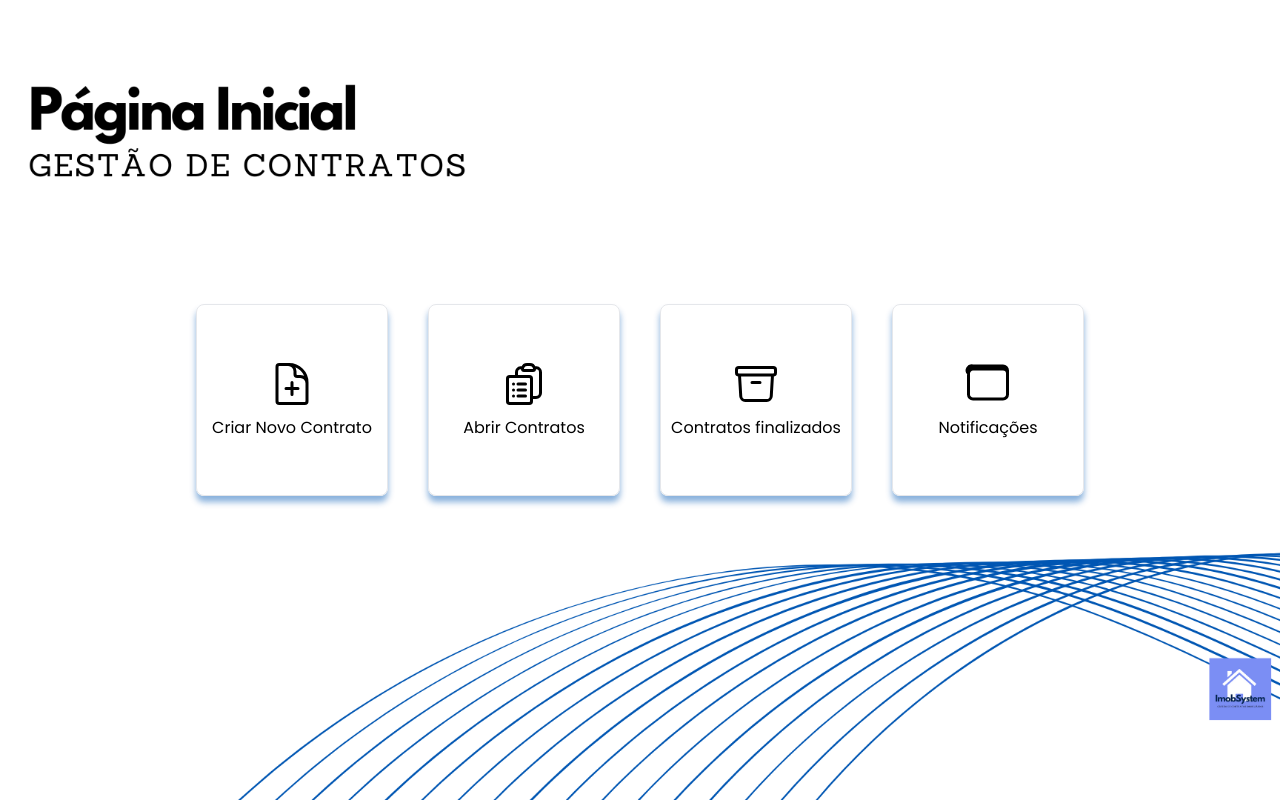
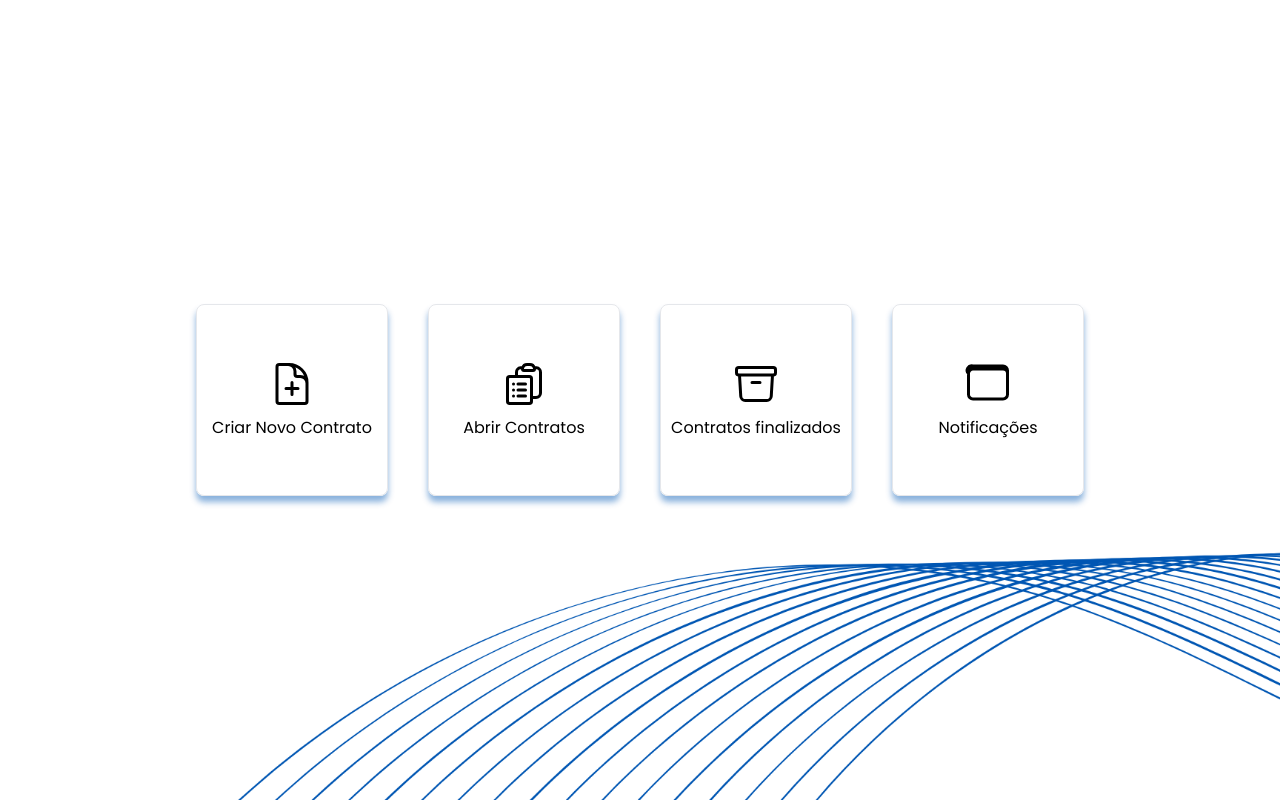
Before and after one commit to jonasmouradev/ImobSystem, a React (Vite) app in the folder vite-project/: page /home in a window 1280 px wide. Built offline with nearby package versions, Linux system fonts and the light colour scheme; the HTML template or start-up script is replaced by a standard one.

Commit message:
Fundo Liso

```diff
--- a/vite-project/src/index.css
+++ b/vite-project/src/index.css
@@ -210,7 +210,7 @@
   position: relative;
   width: 100%;
   height: 100%;
-  background-image: url("./Imagens/Principal.png");
+  background-image: url("./Imagens/Fundo.png");
   background-size: cover;
   background-position: center;
 }
```
Also changed, not shown: vite-project/src/Imagens/Fundo.png (added).
